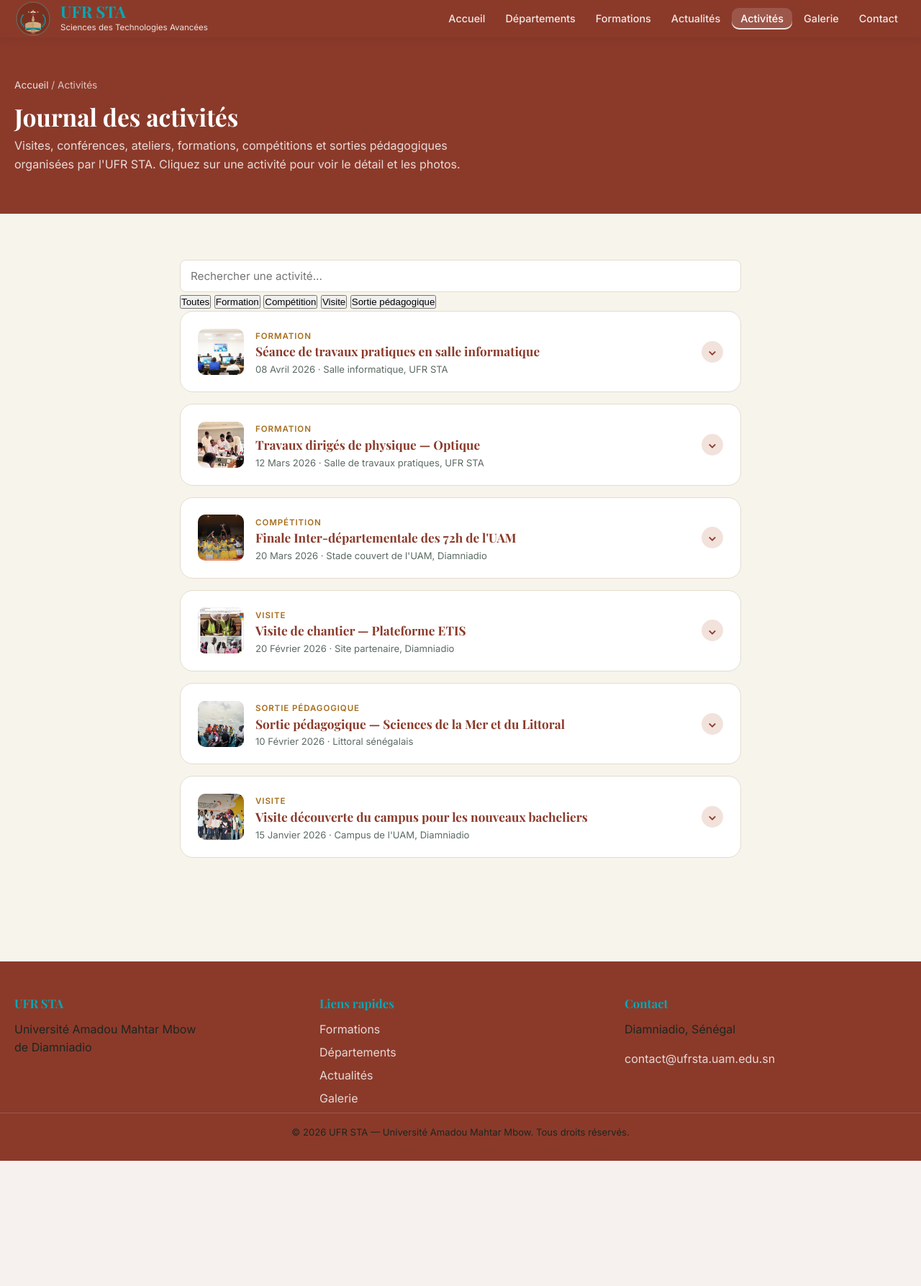
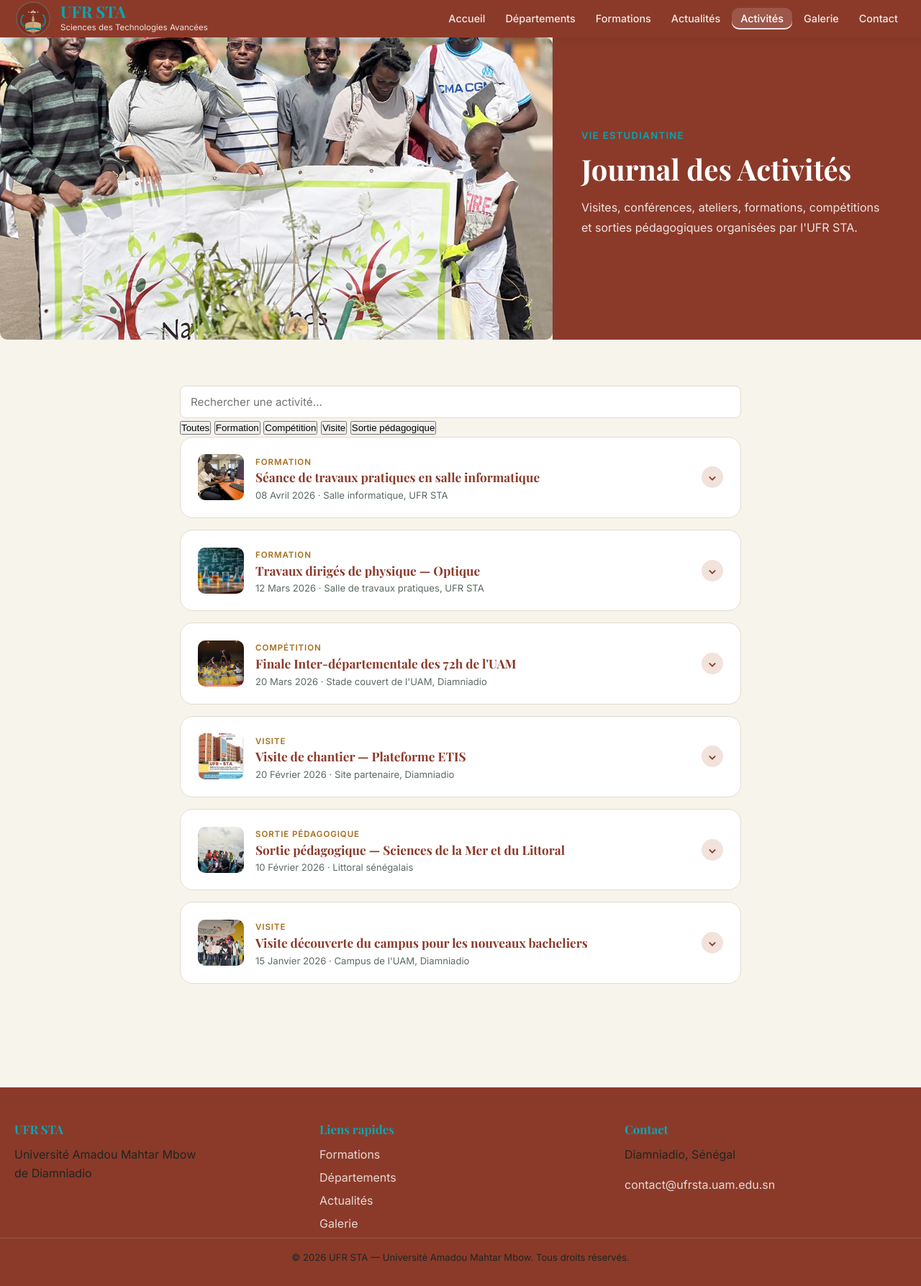
Before and after one commit to Jaaneh-1/ufr-sta, a Flask app: page /activites in a window 1280 px wide. Shown: the whole page at 72% size. Before the commit the page ends 1613 px from the top, so only its background shows below. Run offline with Flask 3, Linux system fonts and the light colour scheme.

Commit message:
feat: page activites finalisée

```diff
--- a/templates/activites.html
+++ b/templates/activites.html
@@ -1,29 +1,34 @@
-
 {% extends "base.html" %}
 {% block title %}Activités — UFR STA{% endblock %}
 {% block content %}
 
-<header class="page-header">
-    <div class="container">
-        <div class="breadcrumb"><a href="{{ url_for('index') }}">Accueil</a> / Activités</div>
-        <h1>Journal des activités</h1>
-        <p>Visites, conférences, ateliers, formations, compétitions et
-           sorties pédagogiques organisées par l'UFR STA. Cliquez sur une
-           activité pour voir le détail et les photos.</p>
-    </div>
-</header>
+<!-- ========== BANNIÈRE ACTIVITÉS ========== -->
+<section class="dept-banniere-split">
+  <div class="dept-banniere-img-side">
+    <img src="{{ url_for('static', filename='images/banniere_activites.jpg') }}"
+         alt="Activités UFR STA"
+         class="dept-banniere-photo"
+         onerror="this.style.display='none'">
+  </div>
+  <div class="dept-banniere-texte-side">
+    <p class="dept-slide-eyebrow">Vie estudiantine</p>
+    <h1 class="dept-slide-titre">Journal des Activités</h1>
+    <p class="dept-slide-desc">
+      Visites, conférences, ateliers, formations, compétitions et
+      sorties pédagogiques organisées par l'UFR STA.
+    </p>
+  </div>
+</section>
 
 <section class="section">
     <div class="container" style="max-width: 820px;">
 
-        <!-- Barre de recherche et filtres -->
         <div class="filter-bar" role="search" aria-label="Filtrer les activités">
             <input type="search"
                    id="activite-search"
                    placeholder="Rechercher une activité..."
                    aria-label="Rechercher une activité"
                    autocomplete="off">
-
             <div class="filter-buttons" role="group" aria-label="Filtrer par catégorie">
                 <button type="button" class="filter-btn" data-filter="all" aria-pressed="true">Toutes</button>
                 <button type="button" class="filter-btn" data-filter="Formation" aria-pressed="false">Formation</button>
@@ -35,14 +40,14 @@
 
         <div id="activite-list">
 
-            <!-- Activité 1 -->
             <details class="accordion-item" id="activite-1"
                       data-category="Formation"
-                      data-search="séance de travaux pratiques en salle informatique 08 avril 2026 salle informatique ufr sta">
+                      data-search="séance de travaux pratiques en salle informatique 08 avril 2026">
                 <summary class="accordion-summary">
                     <div class="accordion-summary-main">
-                        <img class="accordion-thumb" loading="lazy" decoding="async"
-                             src="{{ url_for('static', filename='images/salle_informatique.jpg') }}" alt="">
+                        <img class="accordion-thumb" loading="lazy"
+                             src="{{ url_for('static', filename='images/inf.jpg') }}" alt=""
+                             onerror="this.style.display='none'">
                         <div class="accordion-title-block">
                             <span class="card-eyebrow">Formation</span>
                             <h3 class="accordion-title">Séance de travaux pratiques en salle informatique</h3>
@@ -54,34 +59,32 @@
                     <div class="accordion-chevron" aria-hidden="true">⌄</div>
                 </summary>
                 <div class="accordion-body">
-                    <div class="info-list" style="margin-bottom: 18px;">
+                    <div class="info-list" style="margin-bottom:18px;">
                         <div class="info-item">
                             <div class="info-label">Organisateur</div>
-                            <div class="info-value">Département Mathématiques, Informatique et Modélisation</div>
+                            <div class="info-value">Département MIM</div>
                         </div>
                         <div class="info-item">
                             <div class="info-label">Lieu</div>
                             <div class="info-value">Salle informatique, UFR STA</div>
                         </div>
                     </div>
-                    <p>Séance de travaux pratiques pour les étudiants de la filière MPI, dans la salle informatique équipée de l'UFR STA.</p>
-                    <h4 style="margin-top: 22px; font-size: 0.95rem; color: var(--color-primary);">Galerie photos</h4>
+                    <p>Séance de travaux pratiques pour les étudiants de la filière MPI.</p>
                     <div class="detail-photo-grid">
-                        <img loading="lazy" decoding="async"
-                             src="{{ url_for('static', filename='images/salle_informatique.jpg') }}"
-                             alt="TP Informatique" onerror="handleImgError(this)">
+                        <img loading="lazy" src="{{ url_for('static', filename='images/inf.jpg') }}"
+                             alt="TP Informatique" onerror="this.style.display='none'">
                     </div>
                 </div>
             </details>
 
-            <!-- Activité 2 -->
             <details class="accordion-item" id="activite-2"
                       data-category="Formation"
-                      data-search="travaux dirigés de physique optique 12 mars 2026 salle de travaux pratiques ufr sta">
+                      data-search="travaux dirigés de physique optique 12 mars 2026">
                 <summary class="accordion-summary">
                     <div class="accordion-summary-main">
-                        <img class="accordion-thumb" loading="lazy" decoding="async"
-                             src="{{ url_for('static', filename='images/td_physique.jpg') }}" alt="">
+                        <img class="accordion-thumb" loading="lazy"
+                             src="{{ url_for('static', filename='images/physique.jpg') }}" alt=""
+                             onerror="this.style.display='none'">
                         <div class="accordion-title-block">
                             <span class="card-eyebrow">Formation</span>
                             <h3 class="accordion-title">Travaux dirigés de physique — Optique</h3>
@@ -93,34 +96,32 @@
                     <div class="accordion-chevron" aria-hidden="true">⌄</div>
                 </summary>
                 <div class="accordion-body">
-                    <div class="info-list" style="margin-bottom: 18px;">
+                    <div class="info-list" style="margin-bottom:18px;">
                         <div class="info-item">
                             <div class="info-label">Organisateur</div>
-                            <div class="info-value">Département Sciences de la Matière et de l'Univers</div>
+                            <div class="info-value">Département SMU</div>
                         </div>
                         <div class="info-item">
                             <div class="info-label">Lieu</div>
                             <div class="info-value">Salle de travaux pratiques, UFR STA</div>
                         </div>
                     </div>
-                    <p>Séance de travaux dirigés de physique consacrée à l'optique géométrique, réunissant les étudiants de la filière Physique et Applications autour d'un dispositif expérimental.</p>
-                    <h4 style="margin-top: 22px; font-size: 0.95rem; color: var(--color-primary);">Galerie photos</h4>
+                    <p>Séance de travaux dirigés de physique consacrée à l'optique géométrique.</p>
                     <div class="detail-photo-grid">
-                        <img loading="lazy" decoding="async"
-                             src="{{ url_for('static', filename='images/td_physique.jpg') }}"
-                             alt="TD Physique Optique" onerror="handleImgError(this)">
+                        <img loading="lazy" src="{{ url_for('static', filename='images/physique.jpg') }}"
+                             alt="TD Physique" onerror="this.style.display='none'">
                     </div>
                 </div>
             </details>
 
-            <!-- Activité 3 -->
             <details class="accordion-item" id="activite-3"
                       data-category="Compétition"
-                      data-search="finale inter-départementale des 72h de l'uam 20 mars 2026 stade couvert de l'uam diamniadio">
+                      data-search="finale inter-départementale des 72h de l'uam 20 mars 2026">
                 <summary class="accordion-summary">
                     <div class="accordion-summary-main">
-                        <img class="accordion-thumb" loading="lazy" decoding="async"
-                             src="{{ url_for('static', filename='images/finale_72h_uam.jpg') }}" alt="">
+                        <img class="accordion-thumb" loading="lazy"
+                             src="{{ url_for('static', filename='images/foot.jpg') }}" alt=""
+                             onerror="this.style.display='none'">
                         <div class="accordion-title-block">
                             <span class="card-eyebrow">Compétition</span>
                             <h3 class="accordion-title">Finale Inter-départementale des 72h de l'UAM</h3>
@@ -132,7 +133,7 @@
                     <div class="accordion-chevron" aria-hidden="true">⌄</div>
                 </summary>
                 <div class="accordion-body">
-                    <div class="info-list" style="margin-bottom: 18px;">
+                    <div class="info-list" style="margin-bottom:18px;">
                         <div class="info-item">
                             <div class="info-label">Organisateur</div>
                             <div class="info-value">Bureau des étudiants / CROUS</div>
@@ -142,27 +143,22 @@
                             <div class="info-value">Stade couvert de l'UAM, Diamniadio</div>
                         </div>
                     </div>
-                    <p>L'équipe de l'UFR STA a remporté la finale inter-départementale des « 72h de l'UAM », une compétition sportive et culturelle réunissant l'ensemble des UFR de l'université.</p>
-                    <h4 style="margin-top: 22px; font-size: 0.95rem; color: var(--color-primary);">Galerie photos</h4>
+                    <p>L'équipe de l'UFR STA a remporté la finale inter-départementale des 72h de l'UAM.</p>
                     <div class="detail-photo-grid">
-                        <img loading="lazy" decoding="async"
-                             src="{{ url_for('static', filename='images/finale_72h_uam.jpg') }}"
-                             alt="Finale 72h UAM" onerror="handleImgError(this)">
-                        <img loading="lazy" decoding="async"
-                             src="{{ url_for('static', filename='images/certificats_72h.jpg') }}"
-                             alt="Remise des certificats" onerror="handleImgError(this)">
+                        <img loading="lazy" src="{{ url_for('static', filename='images/foot.jpg') }}"
+                             alt="Finale 72h UAM" onerror="this.style.display='none'">
                     </div>
                 </div>
             </details>
 
-            <!-- Activité 4 -->
             <details class="accordion-item" id="activite-4"
                       data-category="Visite"
-                      data-search="visite de chantier plateforme etis 20 février 2026 site partenaire diamniadio">
+                      data-search="visite de chantier plateforme etis 20 février 2026">
                 <summary class="accordion-summary">
                     <div class="accordion-summary-main">
-                        <img class="accordion-thumb" loading="lazy" decoding="async"
-                             src="{{ url_for('static', filename='images/brochure_service_communaute.jpg') }}" alt="">
+                        <img class="accordion-thumb" loading="lazy"
+                             src="{{ url_for('static', filename='images/sta.jpg') }}" alt=""
+                             onerror="this.style.display='none'">
                         <div class="accordion-title-block">
                             <span class="card-eyebrow">Visite</span>
                             <h3 class="accordion-title">Visite de chantier — Plateforme ETIS</h3>
@@ -174,34 +170,32 @@
                     <div class="accordion-chevron" aria-hidden="true">⌄</div>
                 </summary>
                 <div class="accordion-body">
-                    <div class="info-list" style="margin-bottom: 18px;">
+                    <div class="info-list" style="margin-bottom:18px;">
                         <div class="info-item">
                             <div class="info-label">Organisateur</div>
-                            <div class="info-value">Plateforme ETIS — Expertise Territoriale In Situ</div>
+                            <div class="info-value">Plateforme ETIS</div>
                         </div>
                         <div class="info-item">
                             <div class="info-label">Lieu</div>
                             <div class="info-value">Site partenaire, Diamniadio</div>
                         </div>
                     </div>
-                    <p>Dans le cadre de la plateforme de service à la communauté ETIS, des étudiants de l'UFR STA ont participé à une visite de chantier encadrée, confrontant les enseignements académiques aux réalités du terrain.</p>
-                    <h4 style="margin-top: 22px; font-size: 0.95rem; color: var(--color-primary);">Galerie photos</h4>
+                    <p>Des étudiants de l'UFR STA ont participé à une visite de chantier encadrée.</p>
                     <div class="detail-photo-grid">
-                        <img loading="lazy" decoding="async"
-                             src="{{ url_for('static', filename='images/brochure_service_communaute.jpg') }}"
-                             alt="Visite ETIS" onerror="handleImgError(this)">
+                        <img loading="lazy" src="{{ url_for('static', filename='images/sta.jpg') }}"
+                             alt="Visite ETIS" onerror="this.style.display='none'">
                     </div>
                 </div>
             </details>
 
-            <!-- Activité 5 -->
             <details class="accordion-item" id="activite-5"
                       data-category="Sortie pédagogique"
-                      data-search="sortie pédagogique sciences de la mer et du littoral 10 février 2026 littoral sénégalais">
+                      data-search="sortie pédagogique sciences de la mer et du littoral 10 février 2026">
                 <summary class="accordion-summary">
                     <div class="accordion-summary-main">
-                        <img class="accordion-thumb" loading="lazy" decoding="async"
-                             src="{{ url_for('static', filename='images/filiere_sml.jpg') }}" alt="">
+                        <img class="accordion-thumb" loading="lazy"
+                             src="{{ url_for('static', filename='images/sml.jpg') }}" alt=""
+                             onerror="this.style.display='none'">
                         <div class="accordion-title-block">
                             <span class="card-eyebrow">Sortie pédagogique</span>
                             <h3 class="accordion-title">Sortie pédagogique — Sciences de la Mer et du Littoral</h3>
@@ -213,34 +207,32 @@
                     <div class="accordion-chevron" aria-hidden="true">⌄</div>
                 </summary>
                 <div class="accordion-body">
-                    <div class="info-list" style="margin-bottom: 18px;">
+                    <div class="info-list" style="margin-bottom:18px;">
                         <div class="info-item">
                             <div class="info-label">Organisateur</div>
-                            <div class="info-value">Département Sciences de la Matière et de l'Univers</div>
+                            <div class="info-value">Département SMU</div>
                         </div>
                         <div class="info-item">
                             <div class="info-label">Lieu</div>
                             <div class="info-value">Littoral sénégalais</div>
                         </div>
                     </div>
-                    <p>Sortie en mer organisée pour les étudiants de la filière Sciences de la Mer et du Littoral (SML), en partenariat avec ICD Afrique, pour une initiation aux activités d'observation et de relevés côtiers.</p>
-                    <h4 style="margin-top: 22px; font-size: 0.95rem; color: var(--color-primary);">Galerie photos</h4>
+                    <p>Sortie en mer pour les étudiants de la filière SML, en partenariat avec ICD Afrique.</p>
                     <div class="detail-photo-grid">
-                        <img loading="lazy" decoding="async"
-                             src="{{ url_for('static', filename='images/filiere_sml.jpg') }}"
-                             alt="Sortie SML" onerror="handleImgError(this)">
+                        <img loading="lazy" src="{{ url_for('static', filename='images/sml.jpg') }}"
+                             alt="Sortie SML" onerror="this.style.display='none'">
                     </div>
                 </div>
             </details>
 
-            <!-- Activité 6 -->
             <details class="accordion-item" id="activite-6"
                       data-category="Visite"
-                      data-search="visite découverte du campus pour les nouveaux bacheliers 15 janvier 2026 campus de l'uam diamniadio">
+                      data-search="visite découverte du campus pour les nouveaux bacheliers 15 janvier 2026">
                 <summary class="accordion-summary">
                     <div class="accordion-summary-main">
-                        <img class="accordion-thumb" loading="lazy" decoding="async"
-                             src="{{ url_for('static', filename='images/groupe_etudiants_uam.jpg') }}" alt="">
+                        <img class="accordion-thumb" loading="lazy"
+                             src="{{ url_for('static', filename='images/l3inf.jpg') }}" alt=""
+                             onerror="this.style.display='none'">
                         <div class="accordion-title-block">
                             <span class="card-eyebrow">Visite</span>
                             <h3 class="accordion-title">Visite découverte du campus pour les nouveaux bacheliers</h3>
@@ -252,7 +244,7 @@
                     <div class="accordion-chevron" aria-hidden="true">⌄</div>
                 </summary>
                 <div class="accordion-body">
-                    <div class="info-list" style="margin-bottom: 18px;">
+                    <div class="info-list" style="margin-bottom:18px;">
                         <div class="info-item">
                             <div class="info-label">Organisateur</div>
                             <div class="info-value">UFR STA</div>
@@ -262,15 +254,10 @@
                             <div class="info-value">Campus de l'UAM, Diamniadio</div>
                         </div>
                     </div>
-                    <p>Accueil et visite guidée du campus de l'UAM pour les nouveaux étudiants admis à l'UFR STA, autour de la citation du Pr Amadou Mahtar Mbow : « On ne peut pas accéder à une chose supérieure, si on n'a pas le savoir nécessaire et le savoir s'acquiert en apprenant ».</p>
-                    <h4 style="margin-top: 22px; font-size: 0.95rem; color: var(--color-primary);">Galerie photos</h4>
+                    <p>Accueil et visite guidée du campus de l'UAM pour les nouveaux étudiants admis à l'UFR STA.</p>
                     <div class="detail-photo-grid">
-                        <img loading="lazy" decoding="async"
-                             src="{{ url_for('static', filename='images/groupe_etudiants_uam.jpg') }}"
-                             alt="Visite campus" onerror="handleImgError(this)">
-                        <img loading="lazy" decoding="async"
-                             src="{{ url_for('static', filename='images/amphi_etudiants.jpg') }}"
-                             alt="Amphithéâtre UAM" onerror="handleImgError(this)">
+                        <img loading="lazy" src="{{ url_for('static', filename='images/l3inf.jpg') }}"
+                             alt="Visite campus" onerror="this.style.display='none'">
                     </div>
                 </div>
             </details>
@@ -282,36 +269,9 @@
     </div>
 </section>
 
-<!-- Données structurées SEO -->
-<script type="application/ld+json">
-{
-  "@context": "https://schema.org",
-  "@type": "ItemList",
-  "itemListElement": [
-    {"@type": "Event", "position": 1, "name": "Séance de travaux pratiques en salle informatique", "startDate": "2026-04-08", "location": {"@type": "Place", "name": "Salle informatique, UFR STA"}},
-    {"@type": "Event", "position": 2, "name": "Travaux dirigés de physique — Optique", "startDate": "2026-03-12", "location": {"@type": "Place", "name": "Salle de travaux pratiques, UFR STA"}},
-    {"@type": "Event", "position": 3, "name": "Finale Inter-départementale des 72h de l'UAM", "startDate": "2026-03-20", "location": {"@type": "Place", "name": "Stade couvert de l'UAM, Diamniadio"}},
-    {"@type": "Event", "position": 4, "name": "Visite de chantier — Plateforme ETIS", "startDate": "2026-02-20", "location": {"@type": "Place", "name": "Site partenaire, Diamniadio"}},
-    {"@type": "Event", "position": 5, "name": "Sortie pédagogique — Sciences de la Mer et du Littoral", "startDate": "2026-02-10", "location": {"@type": "Place", "name": "Littoral sénégalais"}},
-    {"@type": "Event", "position": 6, "name": "Visite découverte du campus pour les nouveaux bacheliers", "startDate": "2026-01-15", "location": {"@type": "Place", "name": "Campus de l'UAM, Diamniadio"}}
-  ]
-}
-</script>
-
 <script>
 (function () {
     "use strict";
-
-    // Fallback si une image est manquante
-    window.handleImgError = function (img) {
-        var grid = img.closest(".detail-photo-grid");
-        if (grid) {
-            img.style.display = "none";
-        } else {
-            img.style.display = "none";
-        }
-    };
-
     var items = Array.prototype.slice.call(document.querySelectorAll("#activite-list .accordion-item"));
     var searchInput = document.getElementById("activite-search");
     var filterButtons = Array.prototype.slice.call(document.querySelectorAll(".filter-btn"));
@@ -321,7 +281,6 @@
     function applyFilters() {
         var query = (searchInput.value || "").trim().toLowerCase();
         var visibleCount = 0;
-
         items.forEach(function (item) {
             var matchesCategory = activeFilter === "all" || item.dataset.category === activeFilter;
             var matchesSearch = !query || (item.dataset.search || "").includes(query);
@@ -329,7 +288,6 @@
             item.hidden = !show;
             if (show) visibleCount++;
         });
-
         emptyMsg.hidden = visibleCount !== 0;
     }
 
@@ -342,28 +300,14 @@
         });
     });
 
-    if (searchInput) {
-        searchInput.addEventListener("input", applyFilters);
-    }
+    if (searchInput) searchInput.addEventListener("input", applyFilters);
 
-    // Ouverture automatique via l'ancre (#activite-3) + accessibilité aria-expanded
     document.querySelectorAll("#activite-list details").forEach(function (details) {
         details.addEventListener("toggle", function () {
             var summary = details.querySelector("summary");
             if (summary) summary.setAttribute("aria-expanded", details.open ? "true" : "false");
         });
     });
-
-    if (window.location.hash) {
-        var target = document.querySelector(window.location.hash);
-        if (target && target.tagName === "DETAILS") {
-            target.open = true;
-            target.hidden = false;
-            setTimeout(function () {
-                target.scrollIntoView({ behavior: "smooth", block: "start" });
-            }, 50);
-        }
-    }
 })();
 </script>
 
```
Also changed, not shown: static/images/banniere_activites.jpg (added).
